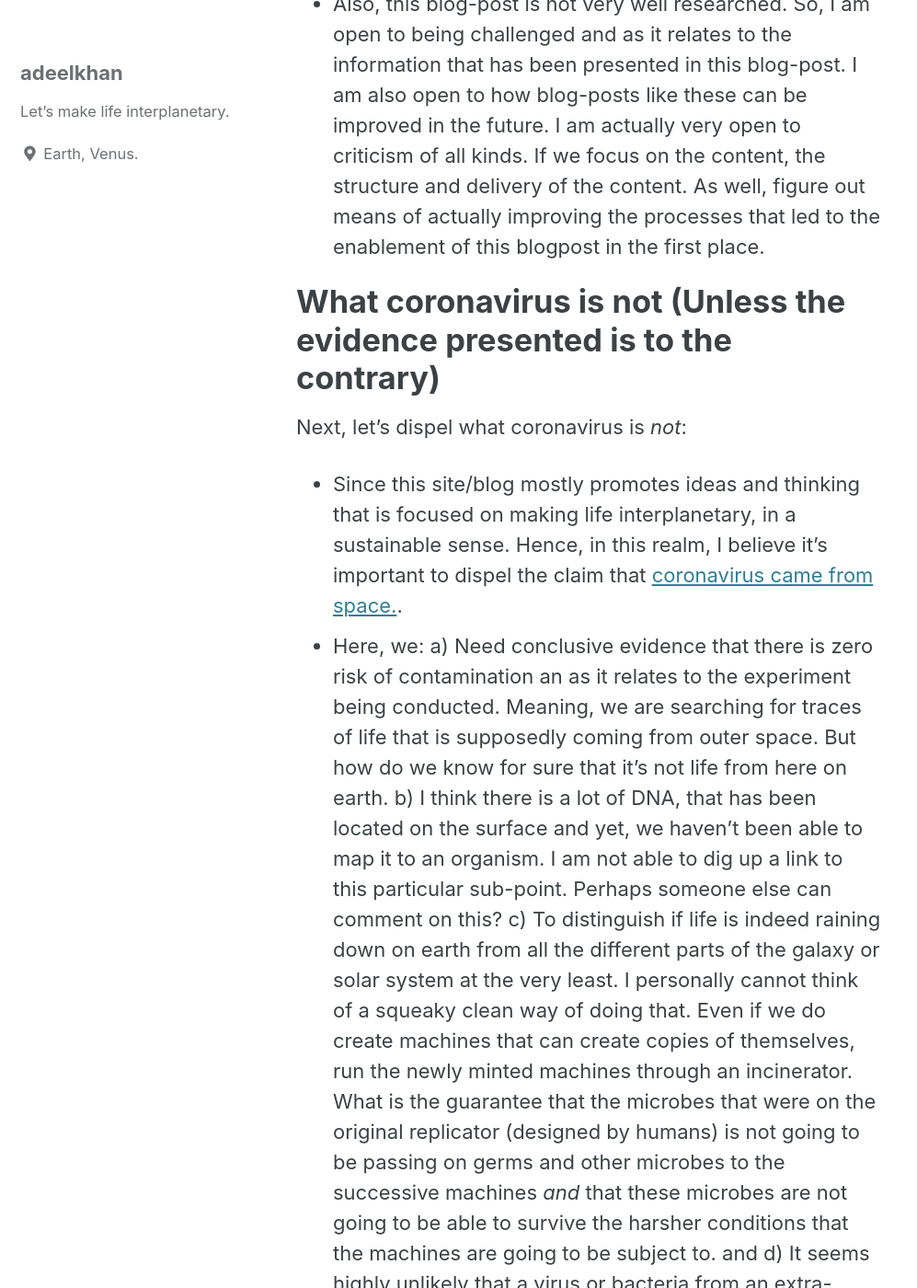
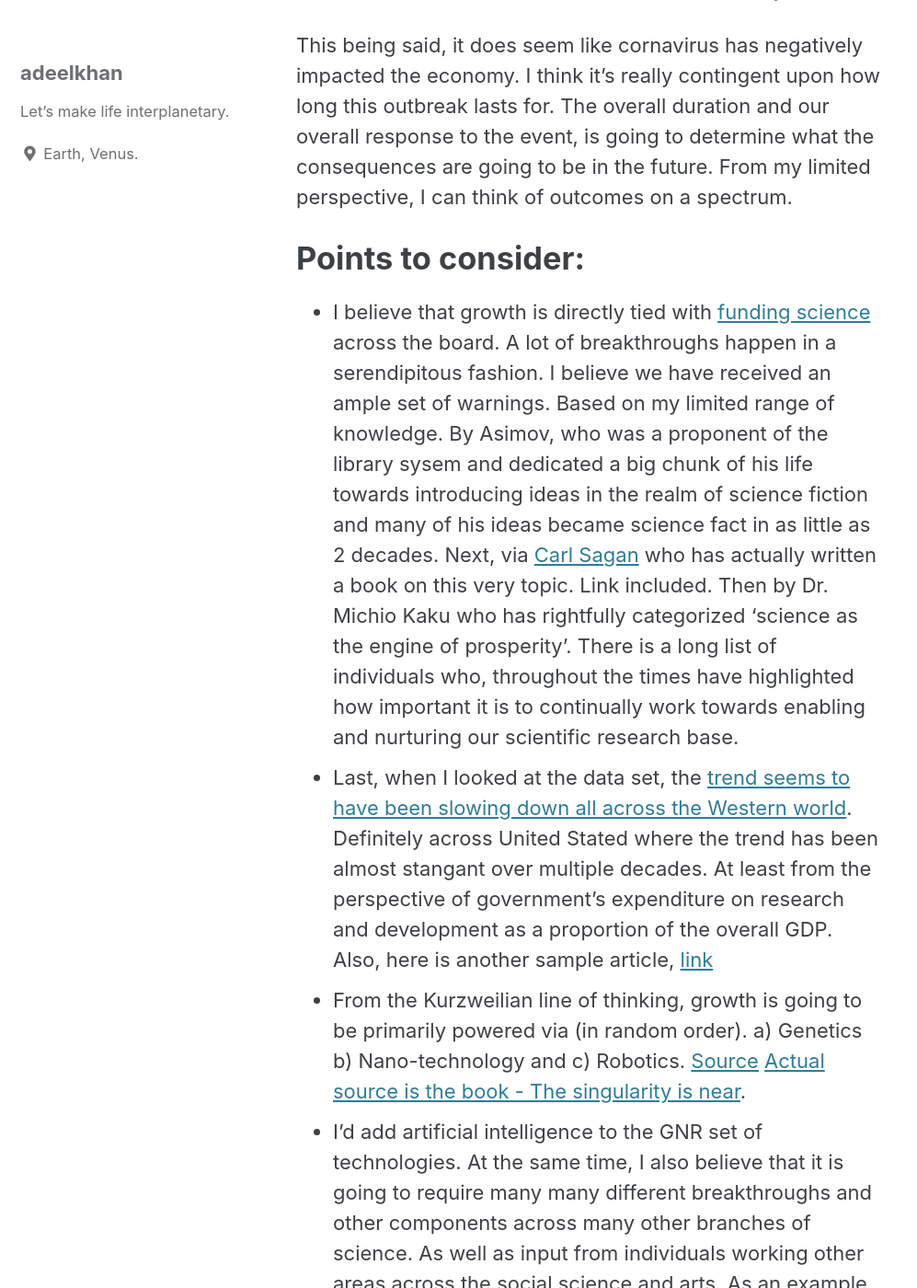
Before and after one commit to stellardreams/stellardreams.github.io, a Jekyll site: the page built from _posts/2020-10-01-Dealing-with-Outbreaks.md, in a window 1280 px wide and 1400 px high, scrolled down 1182 px. Shown: the whole window at 92% size, without its empty margins (0-997 px from the left). Built offline with Jekyll 4.4.1, drawn with Linux system fonts in a browser that asks for light colours; cached includes are drawn as plain includes; some of the changed text lies outside the part shown.

Commit message:
Update 2020-10-01-Dealing-with-Outbreaks.md

```diff
--- a/_posts/2020-10-01-Dealing-with-Outbreaks.md
+++ b/_posts/2020-10-01-Dealing-with-Outbreaks.md
@@ -1,7 +1,18 @@
 # Enabling new mechanisms for growth in a post covid world:
 I think it's an important question. What is going to power growth in a post coronavirus world. Source: [Impact of Covid19 pandemic](https://en.wikipedia.org/wiki/Impact_of_the_COVID-19_pandemic) (Note: I haven't actually reviewed this particular page on Wikipedia. But I have read other articles, been tuning into updates from our Federal government. As well, generally talking to others).
 
-I don't think I am actually going to classify what, I think is going to power growth in a post-coronavirus reality. But, in this very first iteration of this blog-post, I am going to try and define this problem and share some resources along the way. I welcome others to join and collaborate with me on this and other endeavours highlighted on this site.
+I don't think that I am actually going to classify what, I think is going to power growth in a post-coronavirus reality. I think, this task is ideally suited for someone who has looked at this very topic from a historical lens. The only reference that I can think of is a mention of someone in Elon Musk's biography. I believe that the individual was serving in US DoD. Next, I think, I am not sure, but way before the coronavirus there was a something I saw on NATO's website or one of their feeds. Reviving the economic base (I think this was around 2010, post 2008 crash) was cited as a big area of focus. So logic states that there are probably individuals and maybe teams across the military and intelligence circles and civilian circles as well. Folks who are looking at trends on an on-going basis. This thought is balanced with something I once read in once of the books written by Ray Kurzweil. That the way that we actually measure the economy is somewhat broken (paraphrased). Because the pace of technological growth is very rapid and we are using the same set of indicators that we have used all of these decades in order to measure the economy.
+
+This being said, it does seem like cornavirus has negatively impacted the economy. I think it's really contingent upon how long this outbreak lasts for. The overall duration and our overall response to the event, is going to determine what the consequences are going to be in the future. From my limited perspective, I can think of outcomes on a spectrum.
+
+# Points to consider:
+* I believe that growth is directly tied with [funding science](https://en.wikipedia.org/wiki/Basic_research) across the board. A lot of breakthroughs happen in a serendipitous fashion. I believe we have received an ample set of warnings. Based on my limited range of knowledge. By Asimov, who was a proponent of the library sysem and dedicated a big chunk of his life towards introducing ideas in the realm of science fiction and many of his ideas became science fact in as little as 2 decades. Next, via [Carl Sagan](https://www.amazon.ca/dp/B004W0I00Q/ref=dp-kindle-redirect?_encoding=UTF8&btkr=1) who has actually written a book on this very topic. Link included. Then by Dr. Michio Kaku who has rightfully categorized 'science as the engine of prosperity'. There is a long list of individuals who, throughout the times have highlighted how important it is to continually work towards enabling and nurturing our scientific research base.
+* Last, when I looked at the data set, the [trend seems to have been slowing down all across the Western world](https://data.worldbank.org/indicator/GB.XPD.RSDV.GD.ZS). Definitely across United Stated where the trend has been almost stangant over multiple decades. At least from the perspective of government's expenditure on research and development as a proportion of the overall GDP. Also, here is another sample article, [link](https://www.sciencemag.org/news/2017/03/data-check-us-government-share-basic-research-funding-falls-below-50)
+* From the Kurzweilian line of thinking, growth is going to be primarily powered via (in random order). a) Genetics b) Nano-technology and c) Robotics. [Source](https://singularityhub.com/2016/04/19/ray-kurzweil-predicts-three-technologies-will-define-our-future/) [Actual source is the book - The singularity is near](https://www.amazon.ca/Singularity-Near-Ray-Kurzweil/dp/0143037889).
+* I'd add artificial intelligence to the GNR set of technologies. At the same time, I also believe that it is going to require many many different breakthroughs and other components across many other branches of science. As well as input from individuals working other areas across the social science and arts. As an example and this is just one example. We cannot have a breakthough in one specific domain. For us to introduce that breakthrough through society and hope that things are going to work themselves out. I also do not think that that the top-down approach works. So it requires collaboration in a massively distributed sense. And you need the active participation of individuals and teams from across industry, academic, military, governance (policy ++), from the general public. It's not just in the domains of how the technology is going to scale, the economic impact - both in terms of net economies of scale and also the sub-verticals that are going to be potentially displaced by the introduction of a new technology. Plus you need input from the general public. Usually this start with your original set of customers.
+
+
+In this very first iteration of this blog-post, I am going to try and define this problem and share some resources along the way. I welcome others to join and collaborate with me on this and other endeavours highlighted on this site.
 
 # Disclosure
 Before I begin, let me articulate, that:
```
